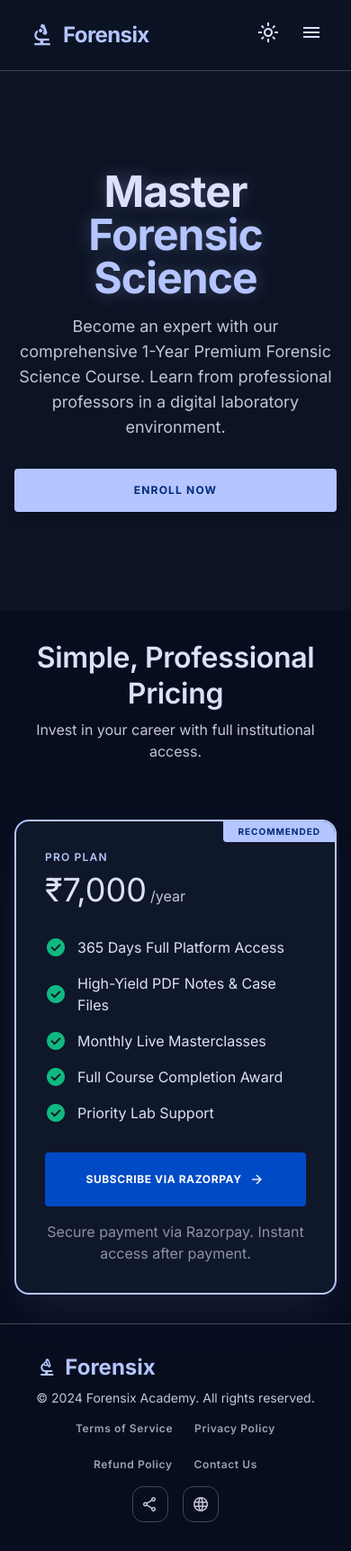
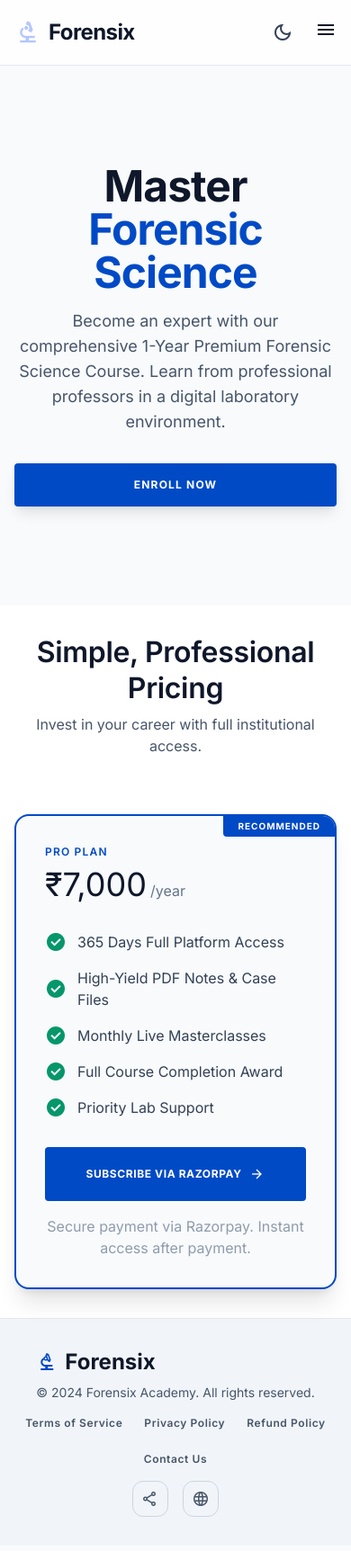
Before and after one commit to Atharva-O1/Forensix, a plain HTML site: page index.html in a window 390 px wide. Shown: the whole page at 90% size. Drawn offline with nearby package versions, Linux system fonts and the light colour scheme.

Commit message:
added dark mode and light mode to index.html

```diff
--- a/index.html
+++ b/index.html
@@ -1,10 +1,12 @@
-<!DOCTYPE html><html class="dark" lang="en"><head>
-<meta charset="utf-8">
-<meta content="width=device-width, initial-scale=1.0" name="viewport">
+<!DOCTYPE html>
+
+<html class="dark" lang="en"><head>
+<meta charset="utf-8"/>
+<meta content="width=device-width, initial-scale=1.0" name="viewport"/>
 <title>Forensix Academy | Master Forensic Science</title>
 <script src="https://cdn.tailwindcss.com?plugins=forms,container-queries"></script>
-<link href="https://fonts.googleapis.com/css2?family=Inter:wght@300;400;500;600;700;800&amp;display=swap" rel="stylesheet">
-<link href="https://fonts.googleapis.com/css2?family=Material+Symbols+Outlined:wght,FILL@100..700,0..1&amp;display=swap" rel="stylesheet">
+<link href="https://fonts.googleapis.com/css2?family=Inter:wght@300;400;500;600;700;800&amp;display=swap" rel="stylesheet"/>
+<link href="https://fonts.googleapis.com/css2?family=Material+Symbols+Outlined:wght,FILL@100..700,0..1&amp;display=swap" rel="stylesheet"/>
 <script id="tailwind-config">
       tailwind.config = {
         darkMode: "class",
@@ -105,52 +107,36 @@
     </script>
 <style>
         body {
-            background-color: #0c1324; /* surface-dim */
-            color: #dce1fb; /* on-surface */
             font-family: 'Inter', sans-serif;
             scroll-behavior: smooth;
-        }
-        .dark body {
-            background-color: #0c1324;
-            color: #dce1fb;
-        }
-        html:not(.dark) body {
-            background-color: #f8fafc;
-            color: #0f172a;
-        }
-        .glass-card {
-            background: rgba(15, 23, 42, 0.6);
-            backdrop-filter: blur(12px);
-            border: 1px solid rgba(30, 41, 59, 0.5);
-        }
-        html:not(.dark) .glass-card {
-            background: rgba(255, 255, 255, 0.8);
-            border: 1px solid rgba(203, 213, 225, 0.5);
         }
         .text-glow {
             text-shadow: 0 0 20px rgba(180, 197, 255, 0.3);
         }
+        html:not(.dark) .text-glow {
+            text-shadow: none;
+        }
     </style>
 </head>
-<body class="selection:bg-primary selection:text-on-primary">
+<body class="bg-slate-50 text-slate-900 dark:bg-surface-dim dark:text-on-surface transition-colors duration-300 selection:bg-primary selection:text-on-primary">
 <!-- 1. TopAppBar -->
-<header class="docked full-width top-0 sticky z-50 bg-surface/80 dark:bg-surface/80 backdrop-blur-md border-b border-outline-variant transition-colors duration-300">
-<nav class="flex items-center justify-between px-margin-desktop py-4 max-w-container-max mx-auto">
+<header class="docked full-width top-0 sticky z-50 bg-white/80 dark:bg-surface/80 backdrop-blur-md border-b border-slate-200 dark:border-outline-variant transition-colors duration-300">
+<nav class="flex items-center justify-between px-margin-mobile md:px-margin-desktop py-4 max-w-container-max mx-auto">
 <div class="flex items-center gap-2">
 <span class="material-symbols-outlined text-primary text-3xl" style="font-variation-settings: 'FILL' 1;">biotech</span>
-<span class="font-headline-md text-headline-md font-bold text-primary tracking-tight">Forensix</span>
+<span class="font-headline-md text-headline-md font-bold text-slate-900 dark:text-primary tracking-tight">Forensix</span>
 </div>
 <div class="flex items-center gap-4 md:gap-8">
 <div class="hidden md:flex items-center gap-8">
-<a class="font-label-md text-label-md text-on-surface-variant hover:text-primary transition-colors" href="#pricing">Pricing</a>
-<button class="bg-primary-container text-on-primary font-label-md text-label-md px-6 py-2 rounded-lg scale-95 active:scale-90 transition-transform font-bold" onclick="document.getElementById('pricing').scrollIntoView({behavior: 'smooth'})">Enroll Now</button>
+<a class="font-label-md text-label-md text-slate-600 dark:text-on-surface-variant hover:text-primary transition-colors" href="#pricing">Pricing</a>
+<button class="bg-primary-container text-white dark:text-on-primary font-label-md text-label-md px-6 py-2 rounded-lg scale-95 active:scale-90 transition-transform font-bold" onclick="document.getElementById('pricing').scrollIntoView({behavior: 'smooth'})">Enroll Now</button>
 </div>
 <!-- Theme Toggle -->
-<button class="p-2 rounded-full hover:bg-surface-variant transition-colors text-on-surface" id="theme-toggle" title="Toggle Light/Dark Mode">
-<span class="material-symbols-outlined" id="theme-toggle-dark-icon">light_mode</span>
-<span class="material-symbols-outlined hidden" id="theme-toggle-light-icon">dark_mode</span>
+<button class="p-2 rounded-full hover:bg-slate-100 dark:hover:bg-surface-variant transition-colors text-slate-700 dark:text-on-surface" id="theme-toggle" title="Toggle Light/Dark Mode">
+<span class="material-symbols-outlined block dark:hidden" id="theme-toggle-light-icon">dark_mode</span>
+<span class="material-symbols-outlined hidden dark:block" id="theme-toggle-dark-icon">light_mode</span>
 </button>
-<button class="md:hidden text-on-surface">
+<button class="md:hidden text-slate-900 dark:text-on-surface">
 <span class="material-symbols-outlined">menu</span>
 </button>
 </div>
@@ -158,100 +144,97 @@
 </header>
 <main>
 <!-- 2. Hero Section -->
-<section class="relative min-h-[600px] flex flex-col items-center justify-center text-center px-margin-mobile md:px-margin-desktop py-stack-lg overflow-hidden transition-all duration-700 opacity-100 translate-y-0">
-<!-- Background Decoration -->
+<section class="relative min-h-[600px] flex flex-col items-center justify-center text-center px-margin-mobile md:px-margin-desktop py-stack-lg overflow-hidden">
 <div class="absolute inset-0 z-0">
-<div class="absolute inset-0 bg-gradient-to-b from-transparent via-background to-background"></div>
+<div class="absolute inset-0 bg-gradient-to-b from-transparent via-slate-50 to-slate-50 dark:via-background dark:to-background"></div>
 </div>
 <div class="relative z-10 max-w-4xl">
-<h1 class="font-display text-display text-glow mb-stack-md leading-none text-on-surface dark:text-glow">
-            Master <span class="text-primary">Forensic Science</span>
+<h1 class="font-display text-display mb-stack-md leading-none text-slate-900 dark:text-on-surface dark:text-glow">
+                Master <span class="text-primary-container dark:text-primary">Forensic Science</span>
 </h1>
-<p class="font-body-lg text-body-lg text-on-surface-variant mb-stack-lg max-w-2xl mx-auto">
+<p class="font-body-lg text-body-lg text-slate-600 dark:text-on-surface-variant mb-stack-lg max-w-2xl mx-auto">
                 Become an expert with our comprehensive 1-Year Premium Forensic Science Course. Learn from professional professors in a digital laboratory environment.
             </p>
 <div class="flex flex-col sm:flex-row items-center justify-center gap-4">
-<button class="w-full sm:w-auto bg-primary text-on-primary font-label-md text-label-md px-8 py-4 rounded-lg shadow-lg hover:shadow-primary/20 transition-all font-bold uppercase tracking-widest" onclick="document.getElementById('pricing').scrollIntoView({behavior: 'smooth'})">
+<button class="w-full sm:w-auto bg-primary-container dark:bg-primary text-white dark:text-on-primary font-label-md text-label-md px-8 py-4 rounded-lg shadow-lg hover:shadow-primary/20 transition-all font-bold uppercase tracking-widest" onclick="document.getElementById('pricing').scrollIntoView({behavior: 'smooth'})">
                     Enroll Now
                 </button>
 </div>
 </div>
 </section>
 <!-- 4. Pricing Section -->
-<section class="py-stack-lg bg-surface-container-lowest px-margin-mobile md:px-margin-desktop transition-all duration-700 opacity-100 translate-y-0" id="pricing">
+<section class="py-stack-lg bg-white dark:bg-surface-container-lowest px-margin-mobile md:px-margin-desktop transition-colors duration-300" id="pricing">
 <div class="max-w-container-max mx-auto">
 <div class="text-center mb-16">
-<h2 class="font-headline-lg text-headline-lg text-on-surface mb-stack-sm">Simple, Professional Pricing</h2>
-<p class="text-on-surface-variant font-body-md">Invest in your career with full institutional access.</p>
+<h2 class="font-headline-lg text-headline-lg text-slate-900 dark:text-on-surface mb-stack-sm">Simple, Professional Pricing</h2>
+<p class="text-slate-600 dark:text-on-surface-variant font-body-md">Invest in your career with full institutional access.</p>
 </div>
 <div class="max-w-md mx-auto">
-<div class="relative bg-surface-card rounded-2xl border-2 border-primary shadow-2xl shadow-primary/10 overflow-hidden group">
+<div class="relative bg-slate-50 dark:bg-surface-card rounded-2xl border-2 border-primary-container dark:border-primary shadow-xl dark:shadow-2xl dark:shadow-primary/10 overflow-hidden group transition-colors duration-300">
 <!-- Recommended Badge -->
-<div class="absolute top-0 right-0 bg-primary text-on-primary text-[10px] font-bold px-4 py-1 rounded-bl-lg tracking-widest uppercase">
+<div class="absolute top-0 right-0 bg-primary-container dark:bg-primary text-white dark:text-on-primary text-[10px] font-bold px-4 py-1 rounded-bl-lg tracking-widest uppercase">
                         Recommended
                     </div>
 <div class="p-8">
-<div class="font-label-md text-label-md text-primary mb-2 uppercase tracking-widest">Pro Plan</div>
+<div class="font-label-md text-label-md text-primary-container dark:text-primary mb-2 uppercase tracking-widest">Pro Plan</div>
 <div class="flex items-baseline gap-1 mb-stack-lg">
-<span class="font-display text-4xl text-on-surface">₹7,000</span>
-<span class="text-on-surface-variant font-label-md">/year</span>
+<span class="font-display text-4xl text-slate-900 dark:text-on-surface">₹7,000</span>
+<span class="text-slate-500 dark:text-on-surface-variant font-label-md">/year</span>
 </div>
 <ul class="space-y-4 mb-stack-lg">
 <li class="flex items-center gap-3">
-<span class="material-symbols-outlined text-success-emerald" style="font-variation-settings: 'FILL' 1;">check_circle</span>
-<span class="font-body-md text-on-surface">365 Days Full Platform Access</span>
+<span class="material-symbols-outlined text-emerald-600 dark:text-success-emerald" style="font-variation-settings: 'FILL' 1;">check_circle</span>
+<span class="font-body-md text-slate-700 dark:text-on-surface">365 Days Full Platform Access</span>
 </li>
 <li class="flex items-center gap-3">
-<span class="material-symbols-outlined text-success-emerald" style="font-variation-settings: 'FILL' 1;">check_circle</span>
-<span class="font-body-md text-on-surface">High-Yield PDF Notes &amp; Case Files</span>
+<span class="material-symbols-outlined text-emerald-600 dark:text-success-emerald" style="font-variation-settings: 'FILL' 1;">check_circle</span>
+<span class="font-body-md text-slate-700 dark:text-on-surface">High-Yield PDF Notes &amp; Case Files</span>
 </li>
 <li class="flex items-center gap-3">
-<span class="material-symbols-outlined text-success-emerald" style="font-variation-settings: 'FILL' 1;">check_circle</span>
-<span class="font-body-md text-on-surface">Monthly Live Masterclasses</span>
+<span class="material-symbols-outlined text-emerald-600 dark:text-success-emerald" style="font-variation-settings: 'FILL' 1;">check_circle</span>
+<span class="font-body-md text-slate-700 dark:text-on-surface">Monthly Live Masterclasses</span>
 </li>
 <li class="flex items-center gap-3">
-<span class="material-symbols-outlined text-success-emerald" style="font-variation-settings: 'FILL' 1;">check_circle</span>
-<span class="font-body-md text-on-surface">Full Course Completion Award</span>
+<span class="material-symbols-outlined text-emerald-600 dark:text-success-emerald" style="font-variation-settings: 'FILL' 1;">check_circle</span>
+<span class="font-body-md text-slate-700 dark:text-on-surface">Full Course Completion Award</span>
 </li>
 <li class="flex items-center gap-3">
-<span class="material-symbols-outlined text-success-emerald" style="font-variation-settings: 'FILL' 1;">check_circle</span>
-<span class="font-body-md text-on-surface">Priority Lab Support</span>
+<span class="material-symbols-outlined text-emerald-600 dark:text-success-emerald" style="font-variation-settings: 'FILL' 1;">check_circle</span>
+<span class="font-body-md text-slate-700 dark:text-on-surface">Priority Lab Support</span>
 </li>
 </ul>
 <button class="w-full bg-[#004ac6] text-white font-label-md text-label-md py-4 rounded-lg flex items-center justify-center gap-2 font-bold uppercase hover:opacity-90 transition-all scale-100 active:scale-95">
                             Subscribe via Razorpay
                             <span class="material-symbols-outlined text-lg">arrow_forward</span>
 </button>
-<p class="text-center font-label-md text-on-surface-variant mt-4 opacity-70">Secure payment via Razorpay. Instant access after payment.</p>
+<p class="text-center font-label-md text-slate-500 dark:text-on-surface-variant mt-4 opacity-70">Secure payment via Razorpay. Instant access after payment.</p>
 </div>
 </div>
 </div>
 </div>
 </section>
-<!-- Course Environment Visual (Bento Grid Style) -->
-
 </main>
 <!-- 5. Footer -->
-<footer class="full-width bottom-0 bg-surface-container-lowest border-t border-outline-variant">
-<div class="flex flex-col md:flex-row justify-between items-center px-margin-desktop py-stack-lg max-w-container-max mx-auto gap-stack-md">
+<footer class="full-width bottom-0 bg-slate-100 dark:bg-surface-container-lowest border-t border-slate-200 dark:border-outline-variant transition-colors duration-300">
+<div class="flex flex-col md:flex-row justify-between items-center px-margin-mobile md:px-margin-desktop py-stack-lg max-w-container-max mx-auto gap-stack-md">
 <div class="flex flex-col gap-2">
 <div class="flex items-center gap-2">
-<span class="material-symbols-outlined text-primary">biotech</span>
-<span class="font-headline-md text-headline-md font-bold text-primary">Forensix</span>
+<span class="material-symbols-outlined text-primary-container dark:text-primary">biotech</span>
+<span class="font-headline-md text-headline-md font-bold text-slate-900 dark:text-primary">Forensix</span>
 </div>
-<p class="font-body-sm text-body-sm text-on-surface-variant">© 2024 Forensix Academy. All rights reserved.</p>
+<p class="font-body-sm text-body-sm text-slate-600 dark:text-on-surface-variant">© 2024 Forensix Academy. All rights reserved.</p>
 </div>
 <div class="flex flex-wrap justify-center gap-6">
-<a class="font-label-md text-label-md text-on-surface-variant hover:text-primary transition-colors opacity-80 hover:opacity-100" href="#">Terms of Service</a>
-<a class="font-label-md text-label-md text-on-surface-variant hover:text-primary transition-colors opacity-80 hover:opacity-100" href="#">Privacy Policy</a>
-<a class="font-label-md text-label-md text-on-surface-variant hover:text-primary transition-colors opacity-80 hover:opacity-100" href="#">Refund Policy</a>
-<a class="font-label-md text-label-md text-on-surface-variant hover:text-primary transition-colors opacity-80 hover:opacity-100" href="#">Contact Us</a>
+<a class="font-label-md text-label-md text-slate-600 dark:text-on-surface-variant hover:text-primary-container dark:hover:text-primary transition-colors" href="#">Terms of Service</a>
+<a class="font-label-md text-label-md text-slate-600 dark:text-on-surface-variant hover:text-primary-container dark:hover:text-primary transition-colors" href="#">Privacy Policy</a>
+<a class="font-label-md text-label-md text-slate-600 dark:text-on-surface-variant hover:text-primary-container dark:hover:text-primary transition-colors" href="#">Refund Policy</a>
+<a class="font-label-md text-label-md text-slate-600 dark:text-on-surface-variant hover:text-primary-container dark:hover:text-primary transition-colors" href="#">Contact Us</a>
 </div>
 <div class="flex gap-4">
-<button class="w-10 h-10 rounded-full border border-outline-variant flex items-center justify-center text-on-surface-variant hover:border-primary hover:text-primary transition-all">
+<button class="w-10 h-10 rounded-full border border-slate-300 dark:border-outline-variant flex items-center justify-center text-slate-600 dark:text-on-surface-variant hover:border-primary-container dark:hover:border-primary hover:text-primary-container dark:hover:text-primary transition-all">
 <span class="material-symbols-outlined text-xl">share</span>
 </button>
-<button class="w-10 h-10 rounded-full border border-outline-variant flex items-center justify-center text-on-surface-variant hover:border-primary hover:text-primary transition-all">
+<button class="w-10 h-10 rounded-full border border-slate-300 dark:border-outline-variant flex items-center justify-center text-slate-600 dark:text-on-surface-variant hover:border-primary-container dark:hover:border-primary hover:text-primary-container dark:hover:text-primary transition-all">
 <span class="material-symbols-outlined text-xl">language</span>
 </button>
 </div>
@@ -260,31 +243,22 @@
 <script>
     // Theme Toggle Logic
     const themeToggleBtn = document.getElementById('theme-toggle');
-    const themeToggleDarkIcon = document.getElementById('theme-toggle-dark-icon');
-    const themeToggleLightIcon = document.getElementById('theme-toggle-light-icon');
 
-    // Initial icon state
-    if (document.documentElement.classList.contains('dark')) {
-        themeToggleDarkIcon.classList.remove('hidden');
-        themeToggleLightIcon.classList.add('hidden');
+    // Initialize theme based on preference or system
+    if (localStorage.getItem('color-theme') === 'dark' || (!('color-theme' in localStorage) && window.matchMedia('(prefers-color-scheme: dark)').matches)) {
+        document.documentElement.classList.add('dark');
     } else {
-        themeToggleDarkIcon.classList.add('hidden');
-        themeToggleLightIcon.classList.remove('hidden');
+        document.documentElement.classList.remove('dark');
     }
 
     themeToggleBtn.addEventListener('click', function() {
         // Toggle class
-        document.documentElement.classList.toggle('dark');
-
-        // Toggle icons
-        themeToggleDarkIcon.classList.toggle('hidden');
-        themeToggleLightIcon.classList.toggle('hidden');
-
-        // Save preference
         if (document.documentElement.classList.contains('dark')) {
+            document.documentElement.classList.remove('dark');
+            localStorage.setItem('color-theme', 'light');
+        } else {
+            document.documentElement.classList.add('dark');
             localStorage.setItem('color-theme', 'dark');
-        } else {
-            localStorage.setItem('color-theme', 'light');
         }
     });
 
@@ -307,6 +281,4 @@
         observer.observe(section);
     });
 </script>
-
-
 </body></html>
```
Lines whose indentation alone changed are shown as unchanged.
